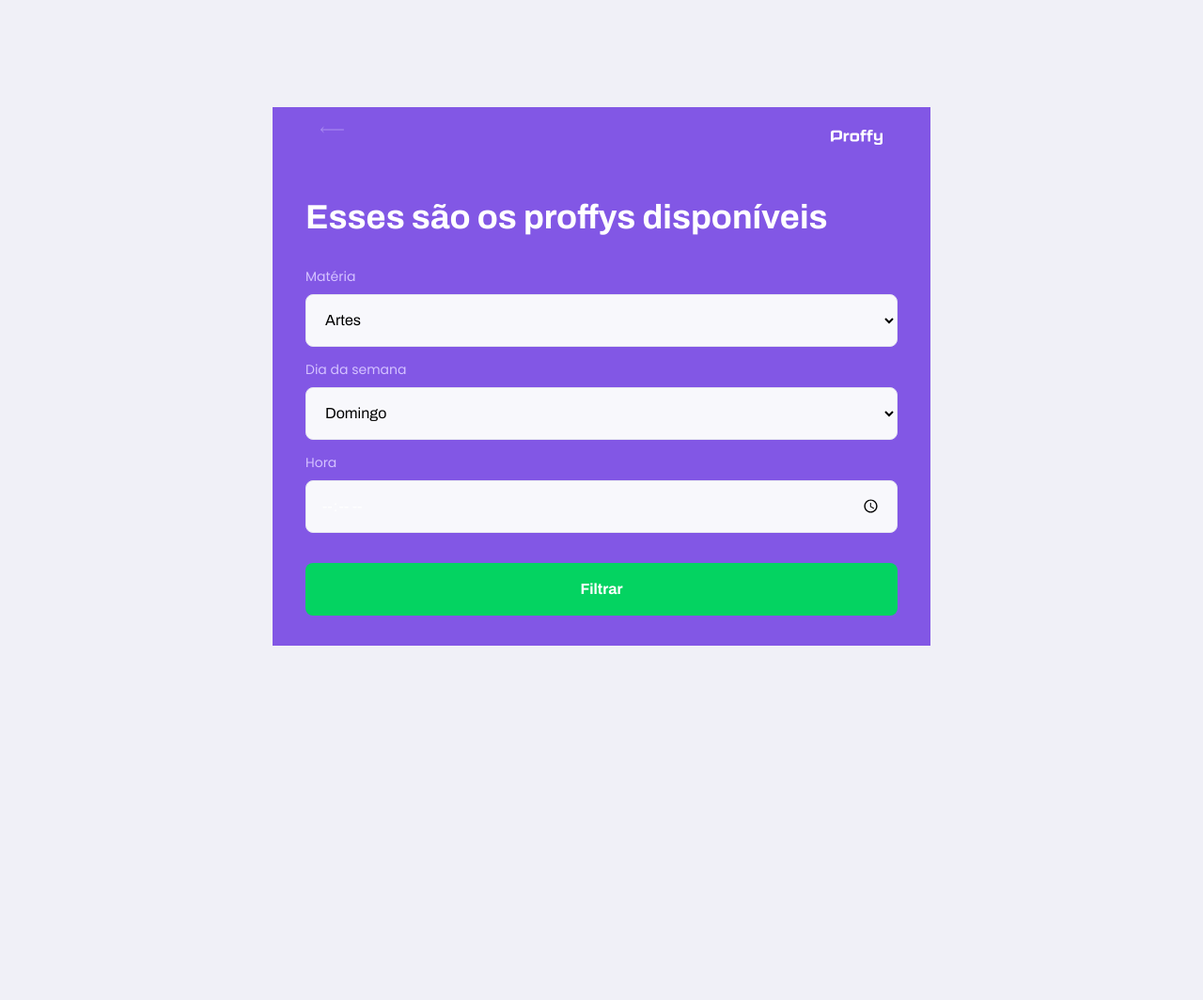
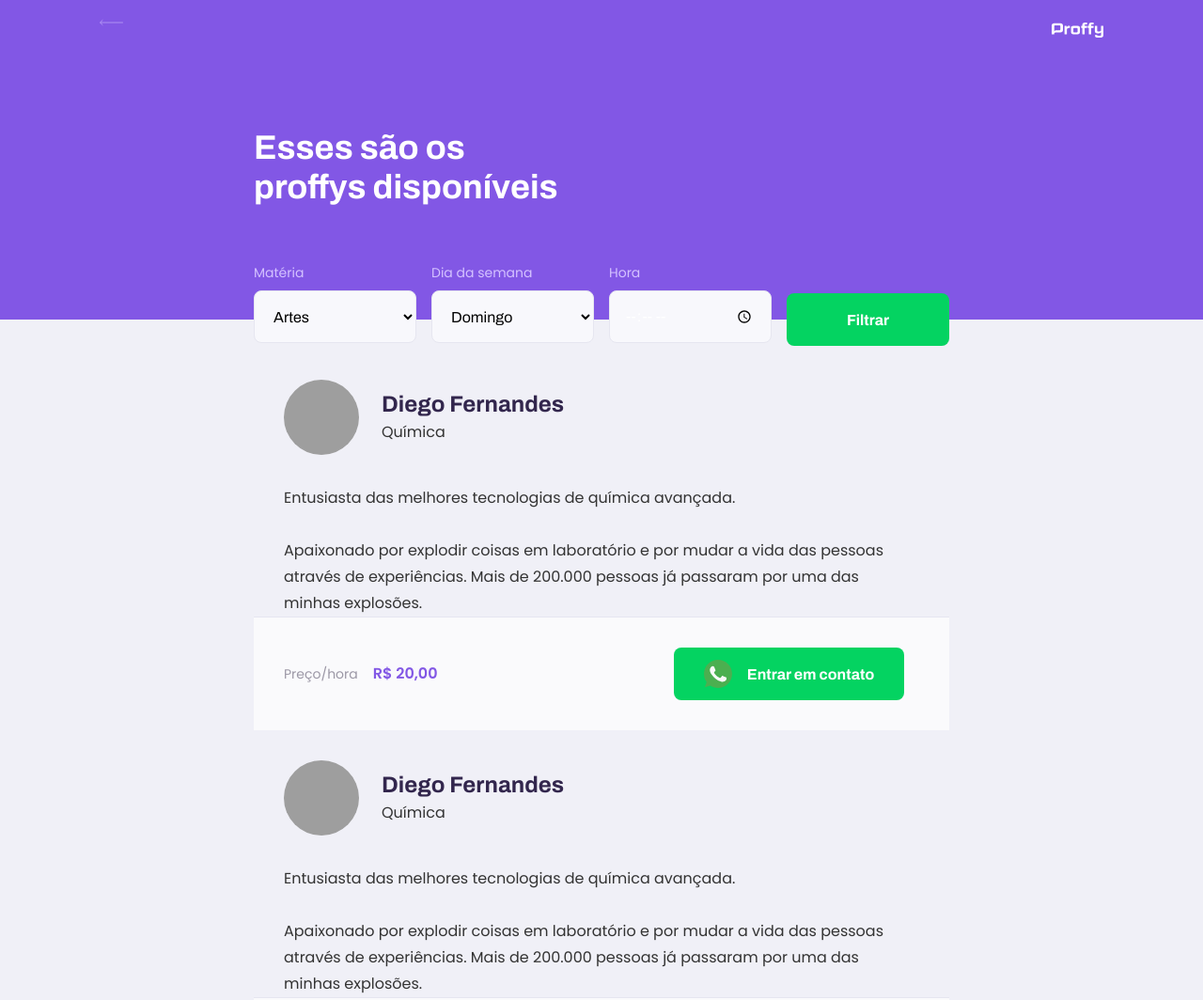
Before and after one commit to Treguas/Next-Level-Week-2, a plain HTML site: page study.html in a window 1280 px wide. Shown: the top 1064 px of the page at 94% size. Before the commit the page ends 800 px from the top, so only its background shows below. Drawn offline with Linux system fonts and the light colour scheme; grey boxes are pictures that could not be loaded.

Commit message:
@medias query + ajustes html

```diff
--- a/css/page-study.css
+++ b/css/page-study.css
@@ -1,6 +1,10 @@
+body {
+    color:#333;
+}
+
 #page-study #container {
     width: 100vw;
-    heigh: 100vh;
+    height: 100vh;
 }
 
 .page-header {
@@ -34,6 +38,7 @@
 .page-header .header-content {
     width: 90%;
     margin: 3.2rem auto;
+    position: relative;
 }
 
 .page-header .header-content strong {
@@ -107,3 +112,174 @@
     left: 1.6rem;
     bottom: 0;
 }
+
+#page-study main {
+    margin: 3.2rem auto;
+    width: 90%;
+}
+
+#teacher-item {
+    background-color: var(--color-box-base);
+    border: 1px solid var(--color-line-in-white);
+    border-radius: .8rem;
+    margin-top: 2.4rem;
+}
+
+.teacher-item header {
+    display: flex;
+    padding:3.2rem 2rem;
+    align-items: center;
+}
+
+.teacher-item img {
+    width: 8rem;
+    height: 8rem;
+    border-radius: 50%;
+}
+
+.teacher-item .whats {
+    width: 3rem;
+    height: 8rem;
+    border-radius: 50%;
+}
+
+.teacher-item header div {
+    margin-left: 2.4rem;
+}
+
+.teacher-item header div strong {
+    font: 700 2.4rem Archivo;
+    display: block;
+    color: var(--color-text-title);
+}
+
+.teacher-item header div span {
+    font-size: 1.6rem;
+    display: block;
+    margin-top: .4rem;
+}
+
+.teacher-item > p {
+    padding: 0 2rem;
+    font-size: 1.6rem;
+    line-height: 2.8rem;
+}
+
+.teacher-item footer {
+    padding: 3.2rem 2rem;
+    background-color: var(--color-box-footer);
+    border-top: 1px solid var(--color-line-in-white);
+    display: flex;
+    align-items: center;
+    justify-content: space-between;
+}
+
+.teacher-item footer p {
+    font-size: 1.4rem;
+    line-height: 2.4rem;
+    color: var(--color-text-complement);
+}
+
+.teacher-item footer p strong {
+    font-size: 1.6rem;
+    color: var(--color-primary);
+    display: block;
+}
+
+.teacher-item footer button {
+    width: 20rem;
+    height: 5.6rem;
+    background: var(--color-secondary);
+    border: 0;
+    border-radius: .8rem;
+    cursor: pointer;
+    font: 700 1.4rem Archivo;
+    display: flex;
+    align-items: center;
+    justify-content: space-evenly;
+    text-decoration: none;
+    transition: background 0.2s;
+    margin-left: 1.6rem;
+}
+
+.teacher-item footer button:hover {
+    background: var(--color-secondary-dark);
+}
+
+@media (min-width: 700px) {
+    #page-study #container {
+        max-width: 100vw;
+    }
+
+    .page-header {
+        height: 340px;
+    }
+
+    .page-header .top-bar-container {
+        max-width: 1100px;
+    }
+
+    .page-header .header-content {
+        max-width:  740px;
+        margin: 0 auto;
+        flex: 1 1;
+        padding-bottom: 48px;
+        display: flex;
+        flex-direction: column;
+        justify-content: center;
+    }
+
+    .page-header .header-content strong {
+        max-width: 350px;
+
+    }
+
+    .teacher-item header,
+    .teacher-item footer {
+        padding: 32px;
+    }
+
+    #search-teachers {
+        display: grid;
+        grid-template-columns: repeat(4, 1fr);
+        gap: 16px;
+        position: absolute;
+        bottom: -28px;
+    }
+
+    #page-study main {
+        padding: 32px 0;
+        max-width: 740px;
+        margin: 0 auto;
+    }
+
+    #search-teachers .select-block {
+        margin-bottom: 0;
+    }
+
+    .teacher-item > p {
+        padding: 0 32px;
+    }
+
+    .teacher-item footer p strong {
+        display: initial;
+        margin-left: 16px;
+    }
+
+    .teacher-item footer button {
+        width: 245px;
+        font-size: 16px;
+        justify-content: center;
+    }
+
+    .teacher-item footer button {
+        margin-right: 16px;
+    }
+
+    .teacher-item .whats {
+        width: 3rem;
+        height: 8rem;
+        border-radius: 50%;
+        margin-right: 16px;
+    }
+}
--- a/study.html
+++ b/study.html
@@ -60,6 +60,56 @@
             </div>
         </header>
 
+        <main>
+            <article>
+                <article class="teacher-item">
+                    <header>
+                        <img
+                            src="https://avatars2.githubusercontent.com/u/2254731?s=460&amp;u=0ba16a79456c2f250e7579cb388fa18c5c2d7d65&amp;v=4"
+                            alt="Diego Fernandes">
+                        <div>
+                            <strong>Diego Fernandes</strong>
+                            <span>Química</span>
+                        </div>
+                    </header>
+
+                    <p>Entusiasta das melhores tecnologias de química avançada.<br><br>Apaixonado por explodir coisas em laboratório e por mudar a vida das pessoas através de experiências. Mais de 200.000 pessoas já passaram por uma das minhas explosões.</p>
+
+                    <footer>
+                        <p>Preço/hora<strong>R$ 20,00</strong>
+                        </p>
+                        <button type="button">
+                            <img class="whats" src="/images/icons/whatsapp.svg" alt="Whatsapp">Entrar em contato
+                        </button>
+                    </footer>
+                </article>
+
+                <article>
+                    <article class="teacher-item">
+                        <header>
+                            <img
+                                src="https://avatars2.githubusercontent.com/u/2254731?s=460&amp;u=0ba16a79456c2f250e7579cb388fa18c5c2d7d65&amp;v=4"
+                                alt="Diego Fernandes">
+                            <div>
+                                <strong>Diego Fernandes</strong>
+                                <span>Química</span>
+                            </div>
+                        </header>
+
+                        <p>Entusiasta das melhores tecnologias de química avançada.<br><br>Apaixonado por explodir coisas em laboratório e por mudar a vida das pessoas através de experiências. Mais de 200.000 pessoas já passaram por uma das minhas explosões.</p>
+
+                        <footer>
+                            <p>Preço/hora<strong>R$ 20,00</strong>
+                            </p>
+                            <button type="button">
+                                <img class="whats" src="/images/icons/whatsapp.svg" alt="Whatsapp">Entrar em contato
+                            </button>
+                        </footer>
+                    </article>
+                </article>
+            </article>
+        </main>
+
 
 
     </div>
```
